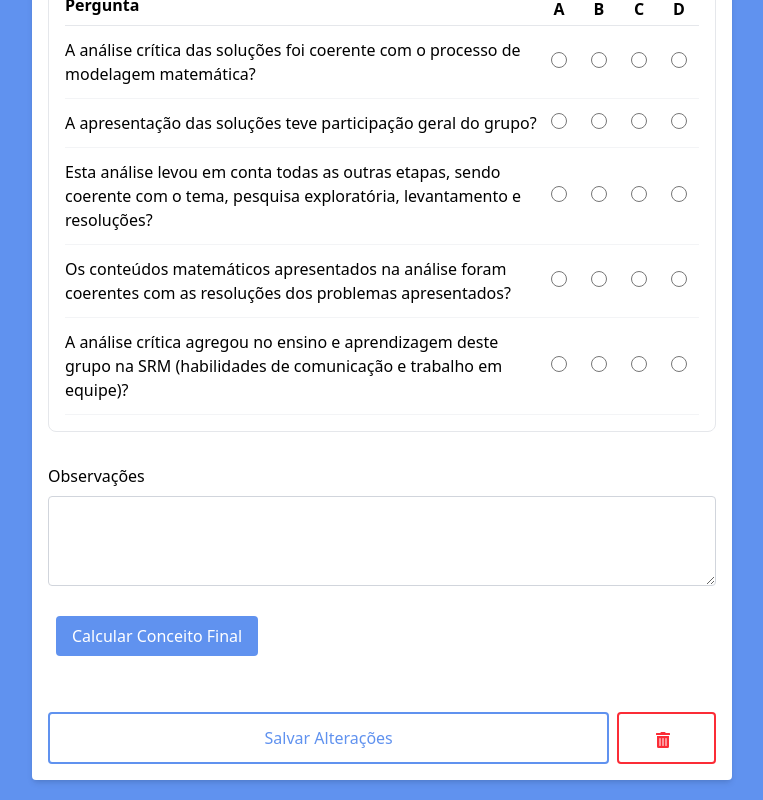
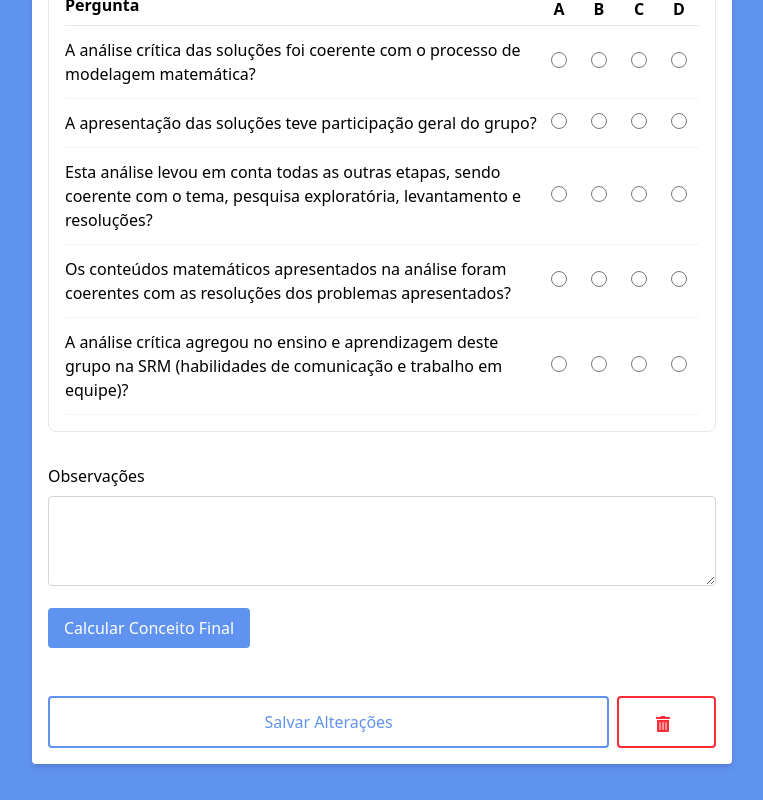
Before and after one commit to PabloSaldanhadaLuz/mestrado, a Next.js app: page /avaliacoes/1 in a window 1280 px wide. Shown: the part 2404-3204 px from the top of the page, without its empty margins (258-1021 px from the left). Built offline with nearby package versions, Linux system fonts and the light colour scheme; no server answers; the database is empty.

Commit message:
Update page.tsx

```diff
--- a/src/app/avaliacoes/[avaliacao]/page.tsx
+++ b/src/app/avaliacoes/[avaliacao]/page.tsx
@@ -331,7 +331,7 @@
           />
         </section>
 
-        <div className="flex p-2 justify-between items-center">
+        <div className="flex justify-between items-center">
           <button
             type="button"
             onClick={calcularModa}
```
